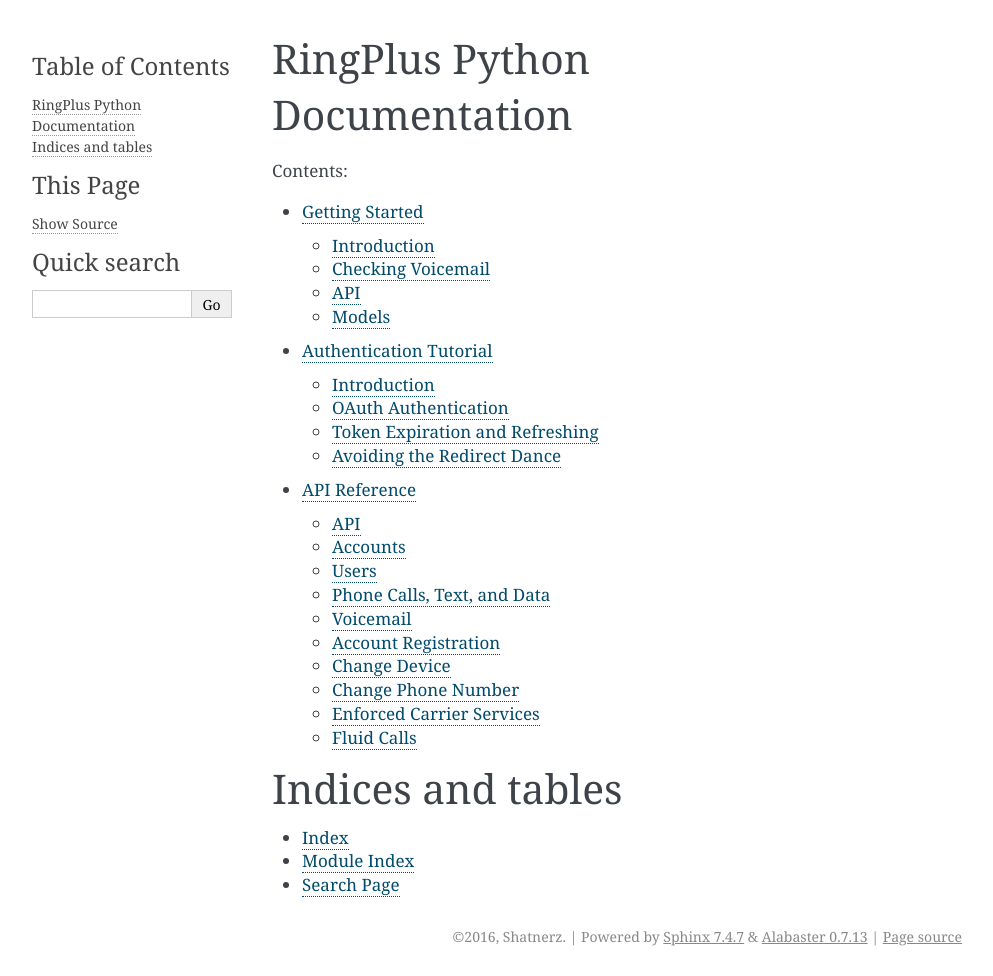
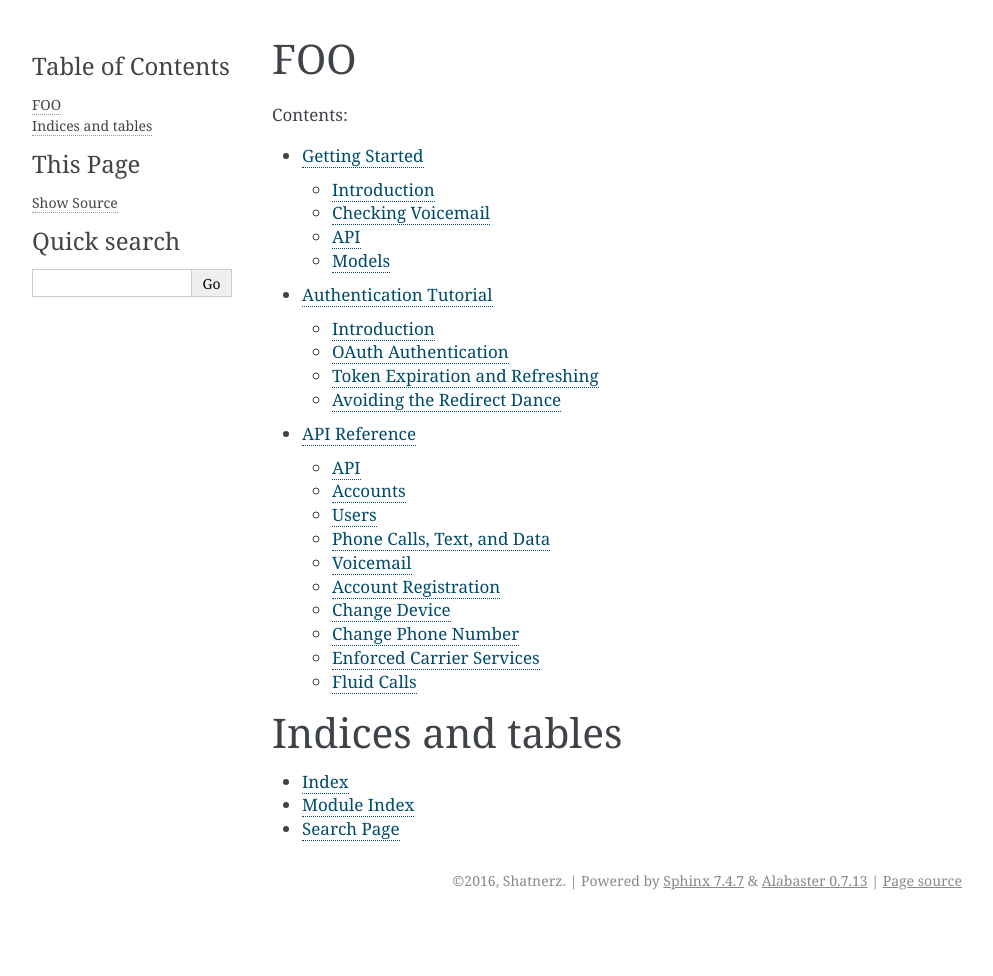
Before and after one commit to Shatnerz/ringplus, a Sphinx documentation site: the page built from docs/index.rst, in a window 1280 px wide. Shown: the whole page, without its empty margins (148-1141 px from the left). Built offline with Sphinx 7.4.7, drawn with Linux system fonts in a browser that asks for light colours; after the commit the page ends 920 px from its top, so only the background shows below that; some of the changed lines change nothing that is shown.

Commit message:
minor edit

```diff
--- a/docs/conf.py
+++ b/docs/conf.py
@@ -61,10 +61,11 @@
 # |version| and |release|, also used in various other places throughout the
 # built documents.
 #
+from ringplus import __version__
 # The short X.Y version.
-version = '0.1.0'
+version = __version__
 # The full version, including alpha/beta/rc tags.
-release = '0.1.0'
+release = __version__
 
 # The language for content autogenerated by Sphinx. Refer to documentation
 # for a list of supported languages.
@@ -125,6 +126,7 @@
 # a list of builtin themes.
 #
 html_theme = 'alabaster'
+# html_theme = 'default'
 
 # Theme options are theme-specific and customize the look and feel of a theme
 # further.  For a list of options available for each theme, see the
--- a/docs/index.rst
+++ b/docs/index.rst
@@ -3,7 +3,7 @@
    You can adapt this file completely to your liking, but it should at least
    contain the root `toctree` directive.
 
-RingPlus Python Documentation
+FOO
 =============================
 
 Contents:
@@ -11,9 +11,9 @@
 .. toctree::
    :maxdepth: 2
 
-   getting_started.rst
-   auth_tutorial.rst
-   api.rst
+   getting_started
+   auth_tutorial
+   api
 
 
 Indices and tables
--- a/requirements.txt
+++ b/requirements.txt
@@ -5,4 +5,3 @@
 requests-oauthlib==0.6.2
 six==1.10.0
 iso8601==0.1.11
-sphinxcontrib-napoleon
```
